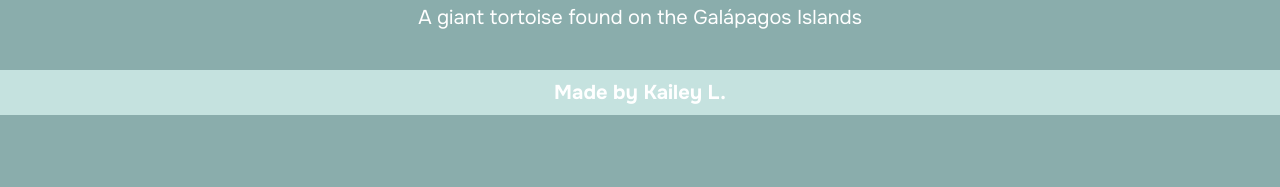
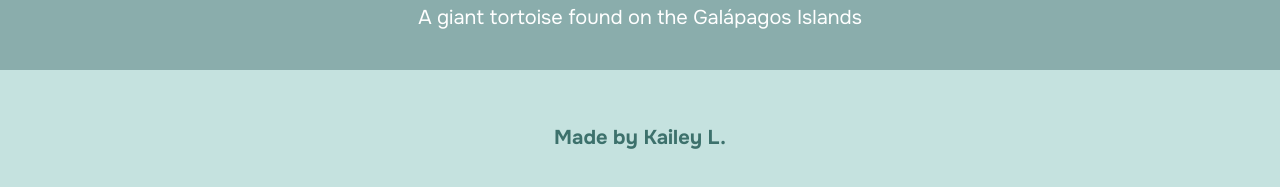
Before and after one commit to KaileyLiou/Athena-Award, a plain HTML site: page portfolio.html in a window 1280 px wide. Shown: the part 3867-4054 px from the top of the page. Before the commit the page ends 3982 px from the top, so only its background shows below. Drawn offline with Linux system fonts and the light colour scheme.

Commit message:
adjusted footer

```diff
--- a/css/style.css
+++ b/css/style.css
@@ -131,7 +131,7 @@ img {
 
 .footer-text {
     color: #3d716c;
-    padding-top: 1em;
-    padding-bottom: 1em;
+    padding-top: 5px;
+    padding-bottom: 5px;
     font-size: 20px;
 }
--- a/portfolio.html
+++ b/portfolio.html
@@ -86,8 +86,8 @@
 
     </main>
 
-    <footer>
-        <strong><p class = "footer">Made by Kailey L.</p></strong>
+    <footer class = "footer">
+        <strong><p class = "footer-text">Made by Kailey L.</p></strong>
     </footer>
 
   </body>
```
Also changed, not shown: coding.html (+2 -2 lines).
